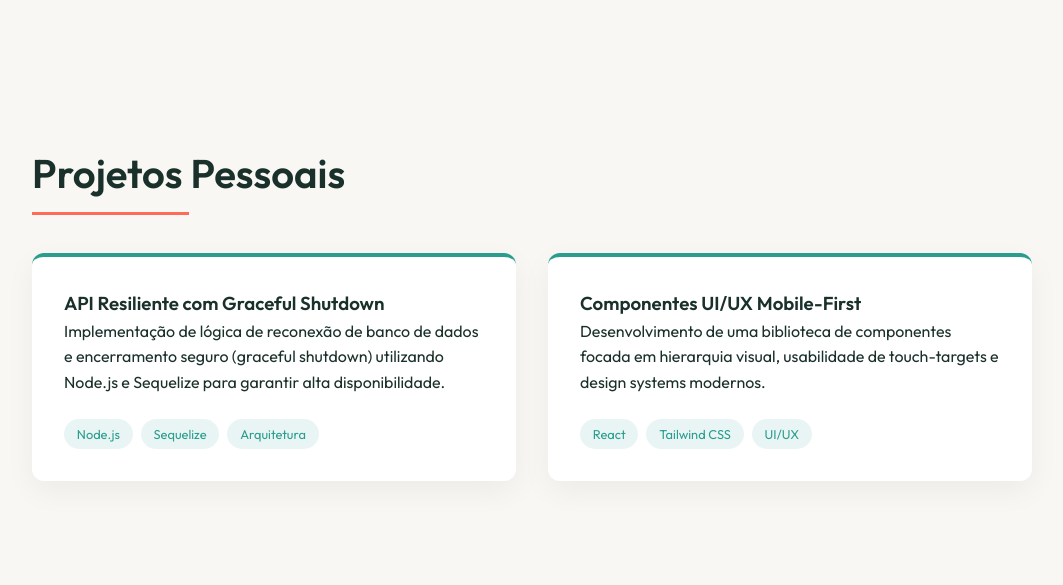
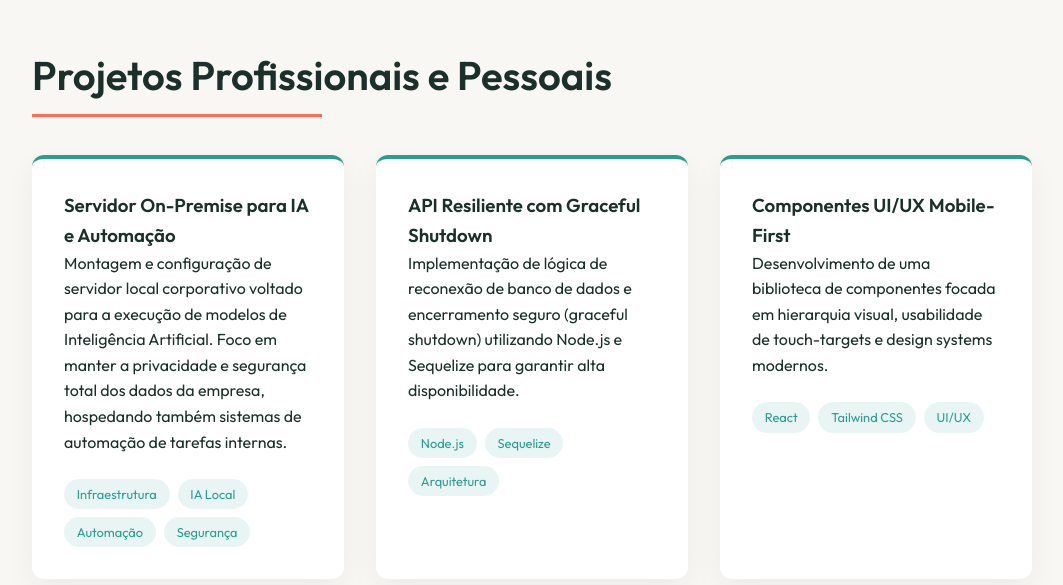
Before and after one commit to adrianonf/portfolio, a plain HTML site: page index.html in a window 1280 px wide. Shown: the part 1721-2306 px from the top of the page, without its empty margins (108-1171 px from the left). Drawn offline with Linux system fonts and the light colour scheme.

Commit message:
Update project section titles and add new project

```diff
--- a/index.html
+++ b/index.html
@@ -64,9 +64,19 @@
         <!-- Página 3: Projetos -->
         <section id="projetos" class="page-section">
             <div class="content animate-on-scroll">
-                <h2 class="section-title">Projetos Pessoais</h2>
+                <h2 class="section-title">Projetos Profissionais e Pessoais</h2>
                 <div class="project-grid">
                     <!-- Projeto 1 -->
+                    <div class="project-card">
+                        <div class="project-info">
+                            <h3>Servidor On-Premise para IA e Automação</h3>
+                            <p>Montagem e configuração de servidor local corporativo voltado para a execução de modelos de Inteligência Artificial. Foco em manter a privacidade e segurança total dos dados da empresa, hospedando também sistemas de automação de tarefas internas.</p>
+                            <div class="tags">
+                                <span>Infraestrutura</span><span>IA Local</span><span>Automação</span><span>Segurança</span>
+                            </div>
+                        </div>
+                    </div>
+                    <!-- Projeto 2 -->
                     <div class="project-card">
                         <div class="project-info">
                             <h3>API Resiliente com Graceful Shutdown</h3>
@@ -76,7 +86,7 @@
                             </div>
                         </div>
                     </div>
-                    <!-- Projeto 2 -->
+                    <!-- Projeto 3 -->
                     <div class="project-card">
                         <div class="project-info">
                             <h3>Componentes UI/UX Mobile-First</h3>
```
